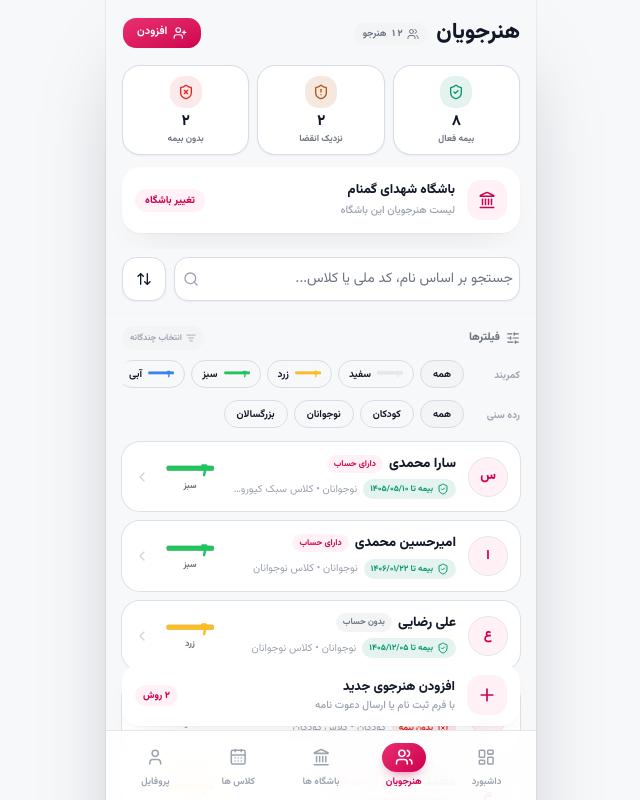
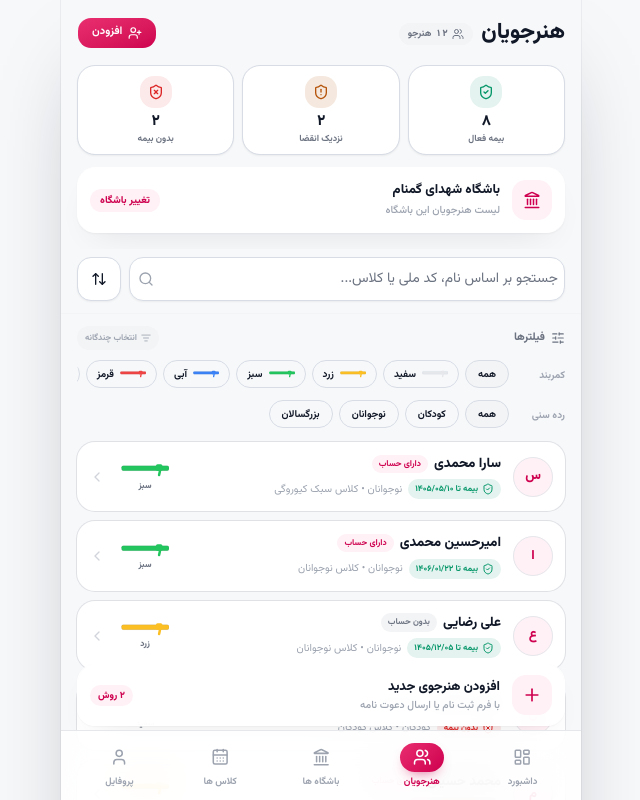
Before and after one commit to MostafaMemari/taekyar-pwa, a Next.js app: page /coach/students in a window 1280 px wide. Shown: the top 800 px of the page, without its empty margins (319-959 px from the left). Built offline with nearby package versions, Linux system fonts and the light colour scheme.

Commit message:
fix: make the app frame full-bleed on mobile widths
Move the app width into a shared 520px token so the frame, auth shell, tab bar, fixed docks, and welcome page all stay in sync. Below 520px the frame fills the screen with no side gaps; above it the centered card keeps its shadow.

```diff
--- a/src/app/globals.css
+++ b/src/app/globals.css
@@ -118,6 +118,7 @@
 :root {
   color-scheme: light;
   --canvas: #f7f8fa;
+  --app-max-width: 520px;
   --surface: #ffffff;
   --surface-2: #f9fafb;
   --surface-3: #f3f4f6;
@@ -347,18 +348,18 @@
   margin-inline: auto;
   min-height: 100dvh;
   width: 100%;
-  max-width: 430px;
+  max-width: var(--app-max-width);
   background: var(--canvas);
   transition: background-color 0.35s ease;
 
-  @media (min-width: 520px) {
+  @media (min-width: 521px) {
     box-shadow:
       0 0 0 1px rgba(17, 24, 39, 0.05),
       0 40px 90px -40px rgba(15, 18, 28, 0.4);
   }
 
   &:where(.dark, .dark *) {
-    @media (min-width: 520px) {
+    @media (min-width: 521px) {
       box-shadow:
         0 0 0 1px rgba(255, 255, 255, 0.06),
         0 40px 90px -40px rgba(0, 0, 0, 0.8);
@@ -372,7 +373,7 @@
   display: flex;
   min-height: 100dvh;
   width: 100%;
-  max-width: 430px;
+  max-width: var(--app-max-width);
   flex-direction: column;
 }
 
@@ -693,7 +694,7 @@
   margin-inline: auto;
   display: grid;
   width: 100%;
-  max-width: 430px;
+  max-width: var(--app-max-width);
   grid-template-columns: repeat(5, minmax(0, 1fr));
   border-top: 1px solid var(--line-3);
   background: var(--glass);
--- a/src/app/page.tsx
+++ b/src/app/page.tsx
@@ -9,7 +9,7 @@ export const metadata: Metadata = { title: "خوش آمدید" };
 
 export default function WelcomePage() {
   return (
-    <main className="app-frame mx-auto flex h-dvh w-full max-w-[430px] flex-col overflow-y-auto overflow-x-clip">
+    <main className="app-frame mx-auto flex h-dvh w-full flex-col overflow-y-auto overflow-x-clip">
       <section className="welcome-hero flex min-h-0 flex-1 flex-col px-5 pb-3 pt-[max(1.5rem,env(safe-area-inset-top))] text-center">
         <div className="relative flex items-center justify-between gap-2">
           <span className="hero-chip" style={{ background: "var(--surface)", color: "var(--ak-ink)", borderColor: "var(--ak-tint-line)" }}>
@@ -33,7 +33,7 @@ export default function WelcomePage() {
             alt="هنرجوی تکواندو در حال اجرای ضربهٔ پا"
             fill
             priority
-            sizes="(max-width: 430px) 90vw, 360px"
+            sizes="(max-width: 520px) 90vw, 360px"
             className="object-cover object-[50%_24%]"
           />
           <span
@@ -47,7 +47,7 @@ export default function WelcomePage() {
         </figure>
       </section>
 
-      <section className="welcome-sheet mx-auto w-full max-w-[430px]">
+      <section className="welcome-sheet mx-auto w-full">
         <h2 className="text-[17px] font-extrabold text-ink">شروع کنید</h2>
 
         <div className="mt-3 flex flex-col gap-2.5">
--- a/src/components/coach/sessions-directory.tsx
+++ b/src/components/coach/sessions-directory.tsx
@@ -167,7 +167,7 @@ export function SessionsDirectory() {
         </Empty>
       )}
 
-      <div className="pointer-events-none fixed inset-x-0 bottom-[calc(4.6rem+env(safe-area-inset-bottom))] z-40 mx-auto flex max-w-[430px] justify-end px-5">
+      <div className="pointer-events-none fixed inset-x-0 bottom-[calc(4.6rem+env(safe-area-inset-bottom))] z-40 mx-auto flex max-w-[var(--app-max-width)] justify-end px-5">
         <Button
           type="button"
           variant="brand"
--- a/src/components/coach/students-directory.tsx
+++ b/src/components/coach/students-directory.tsx
@@ -365,7 +365,7 @@ export function StudentsDirectory() {
         </Empty>
       )}
 
-      <div className="fixed inset-x-0 bottom-[calc(4.6rem+env(safe-area-inset-bottom))] z-30 mx-auto max-w-[430px] px-4">
+      <div className="fixed inset-x-0 bottom-[calc(4.6rem+env(safe-area-inset-bottom))] z-30 mx-auto max-w-[var(--app-max-width)] px-4">
         <Button
           type="button"
           variant="field"
```
